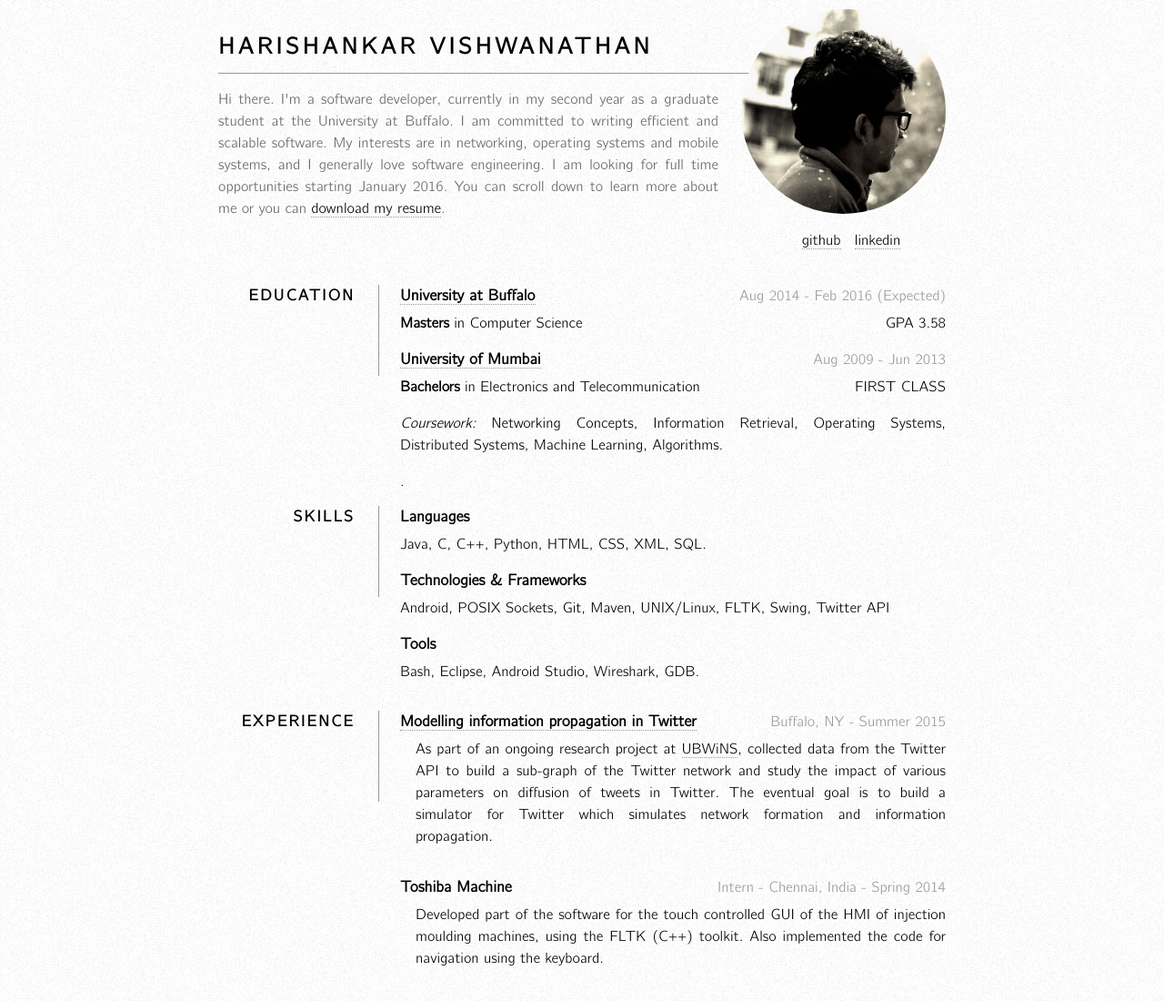
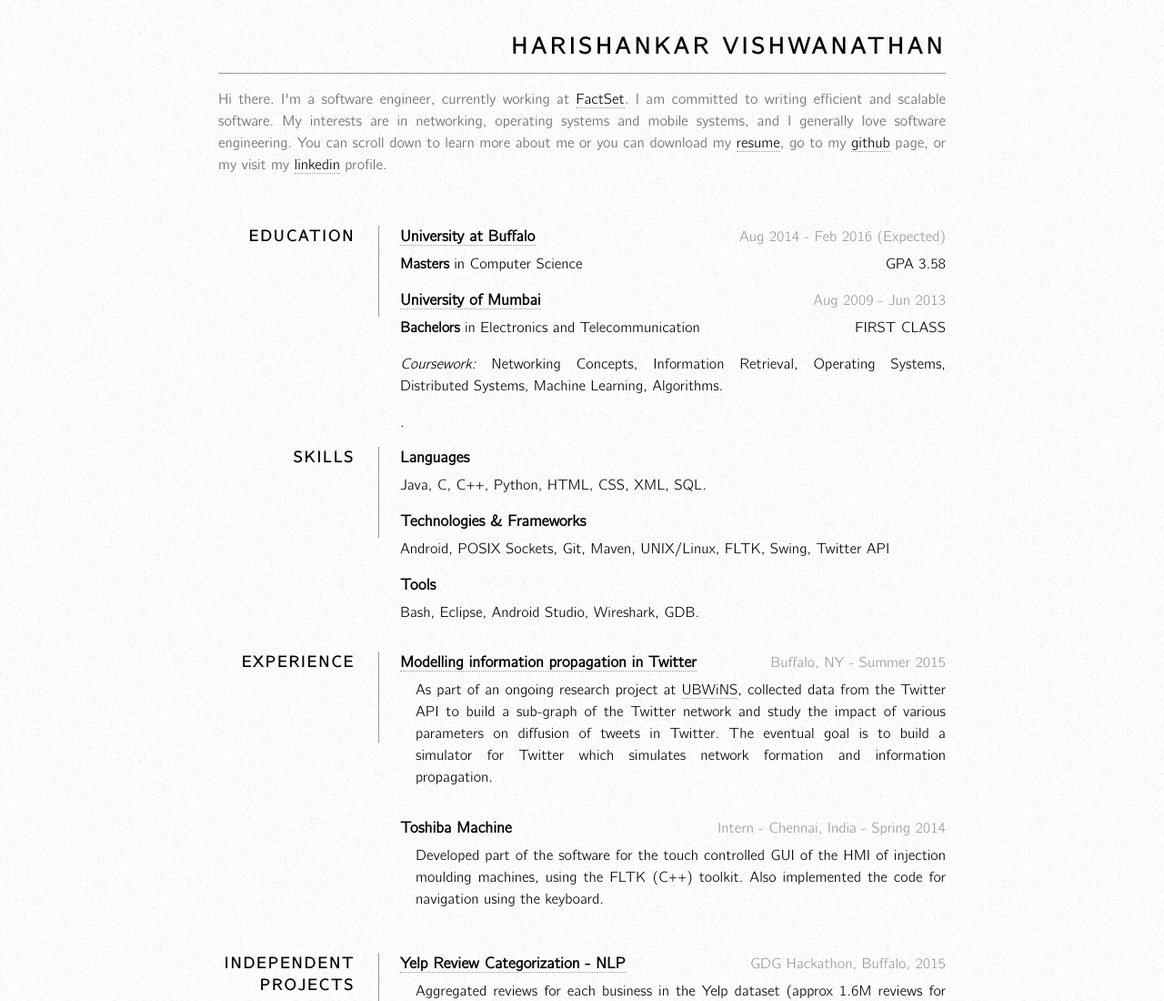
Before and after one commit to harishankarv/resume, a plain HTML site: page index.html in a window 1280 px wide. Shown: the top 1100 px of the page at 91% size. Drawn offline with Linux system fonts and the light colour scheme.

Commit message:
removed pic and reformatted

```diff
--- a/css/main.css
+++ b/css/main.css
@@ -45,13 +45,14 @@
   }
 
   h1 {
+        text-align: right;
    margin: 0 0 16px 0;
    padding: 0 0 16px 0;
    font-size: 25px;
    font-weight: bold;
    letter-spacing: 4px;
    border-bottom: 1px solid #999;
-   width:600px;
+   /*width:600px;*/
  }
  h2 {
    font-size: 17px;
@@ -82,7 +83,6 @@
    margin: 0 0 32px 17px;
  }
  #objective {
-   width: 550px;
    float: left;
  }
  #objective p {
@@ -90,6 +90,15 @@
    /*font-family: Georgia, Serif;*/
    color: #666;
    text-align: justify;
+ }
+
+#objective ul li{
+   display: inline;
+   letter-spacing: 2px;
+   border-right: 1px solid #999;
+   border-left: 1px solid #999;
+   width: 150px;
+
  }
 
 
--- a/index.html
+++ b/index.html
@@ -8,15 +8,6 @@
 </head>
 <body>
 	<div id="page-wrap" >
-		<div id="pic">
-			<img style="width:225px;height: auto; border-radius: 150px;"src="images/harishankar.png" alt="Photo of Harishankar" />
-			<div id = "social">
-				<ul>
-					<li><a href= "https://github.com/harishankarv">github</a></li>
-					<li><a href= "https://www.linkedin.com/in/harishankarv">linkedin</a></li>
-				</ul>
-			</div>
-		</div>
 		<div id = "text">
 			<div id="contact-info" class="vcard">
 				<!-- Microformats! -->
@@ -24,9 +15,13 @@
 			</div>
 			<div id="objective">
 				<p>
-					Hi there. I'm a software developer, currently in my second year as a graduate student at the University at Buffalo. I am committed to writing efficient and scalable software. My interests are in networking, operating systems and mobile systems, and I generally love software engineering. I am looking for full time opportunities starting January 2016.
-					You can scroll down to learn more about me or you can <a href = "./resume/harishankarv_resume.pdf">download my resume</a>.<br><br>
+					Hi there. I'm a software engineer, currently working at <a href = "http://www.factset.com/">FactSet</a>. I am committed to writing efficient and scalable software. My interests are in networking, operating systems and mobile systems, and I generally love software engineering. You can scroll down to learn more about me or you can download my <a href = "./resume/harishankarv_resume.pdf">resume</a>, go to my <a href = "https://github.com/harishankarv">github</a> page, or my visit my <a href = "https://www.linkedin.com/in/harishankarv">linkedin</a> profile.<br><br>
 				</p>
+<!-- 				<ul>
+					<li><a href= "https://github.com/harishankarv">github</a></li>
+					<li><a href= "https://www.linkedin.com/in/harishankarv">linkedin</a></li>
+				</ul> -->
+
 			</div>
 			<div class="clear"></div>
 			<dl>
```
